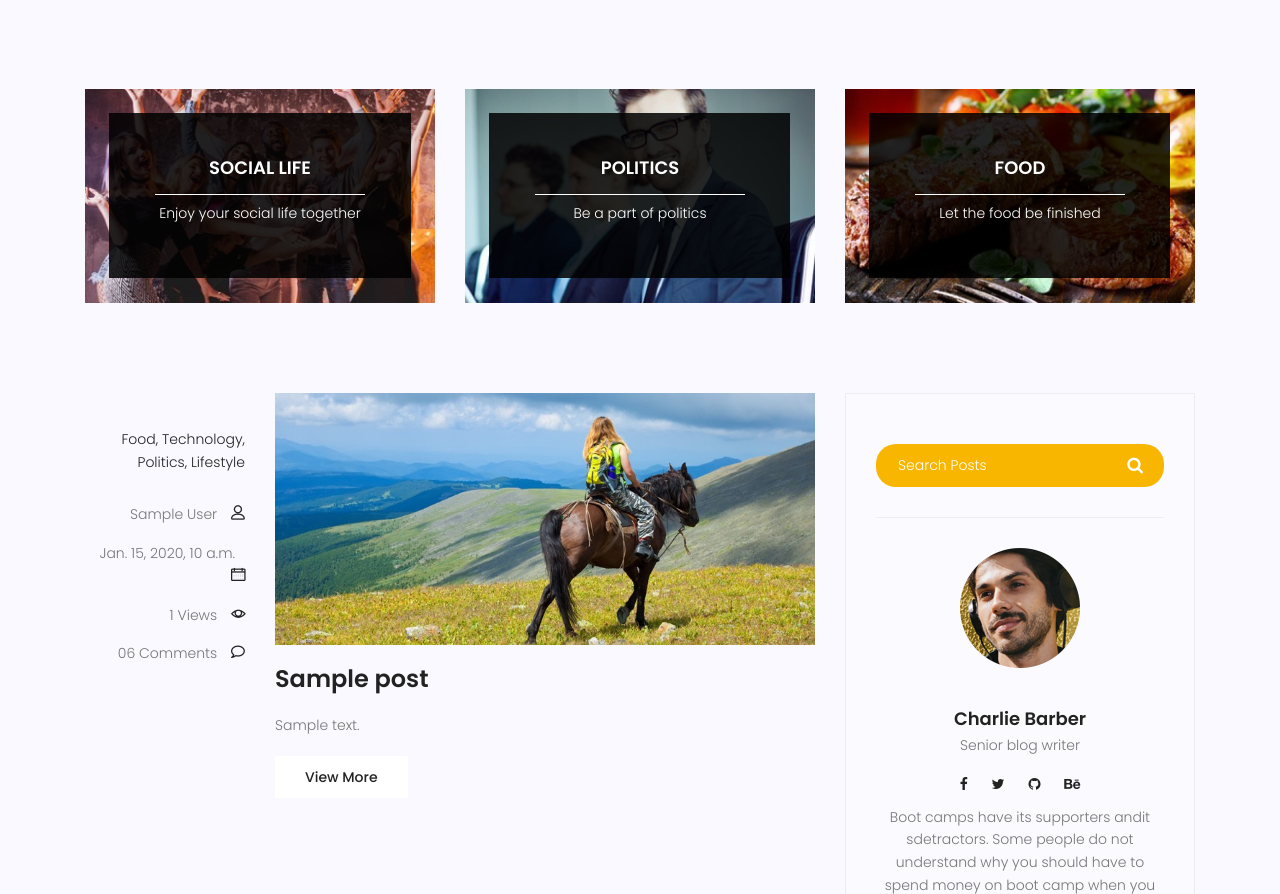
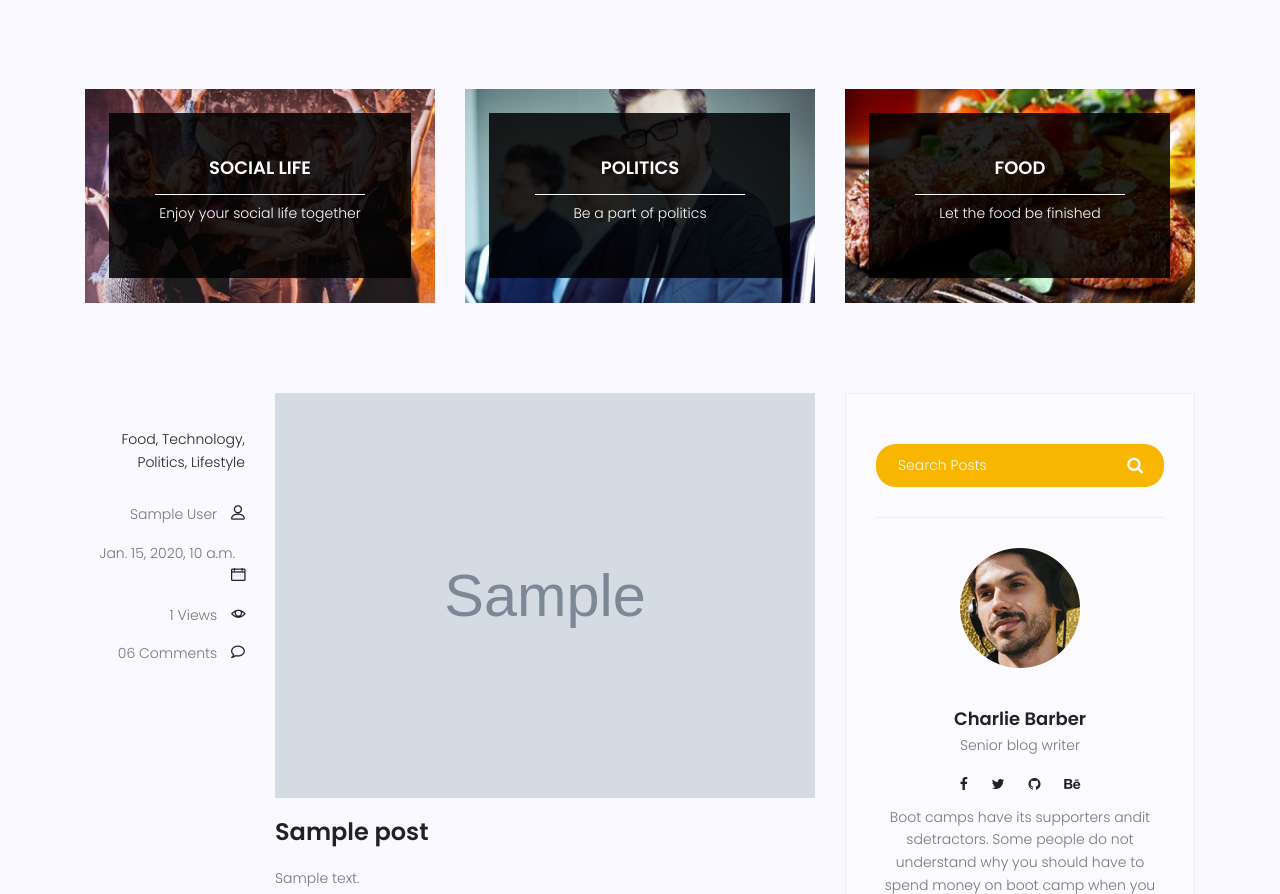
Before and after one commit to Ariwsb14/my-first-django-site, a Django app: page /blog/ in a window 1280 px wide. Shown: the part 689-1583 px from the top of the page. Run offline with Django 4.2, Linux system fonts and the light colour scheme; tables that the repository leaves empty hold one stand-in row (values such as "Sample post"); grey boxes marked "Sample" are stand-in pictures; some libraries are stand-ins or nearby versions.

Commit message:
setting image

```diff
--- a/blog/models.py
+++ b/blog/models.py
@@ -3,7 +3,7 @@ from django.contrib.auth.models import User
 
 
 class Post(models.Model):
-    image = models.ImageField(upload_to='blog/')
+    image = models.ImageField(upload_to='blog/' , default='media/blog/default.jpg')
     author = models.ForeignKey(User, on_delete=models.SET_NULL , null=True)
     title = models.CharField(max_length=255)
     content = models.TextField()
--- a/templates/blogs/blog-home.html
+++ b/templates/blogs/blog-home.html
@@ -104,7 +104,7 @@
 								</div>
 								<div class="col-lg-9 col-md-9 ">
 									<div class="feature-img">
-										<img class="img-fluid" src="{% static 'img/blog/feature-img1.jpg' %}" alt="">
+										<img class="img-fluid" src="{{post.image.url}}" alt="">
 									</div>
 									<a class="posts-title" href="{% url 'blog:single' pid=post.id%}"><h3>{{post.title}}</h3></a>
 									<p class="excert">
```
Also changed, not shown: blog/migrations/0003_post_image.py (added), media/blog/cat-widget1.jpg (added), media/blog/default.jpg (added), media/blog/feature-img5.jpg (added).
